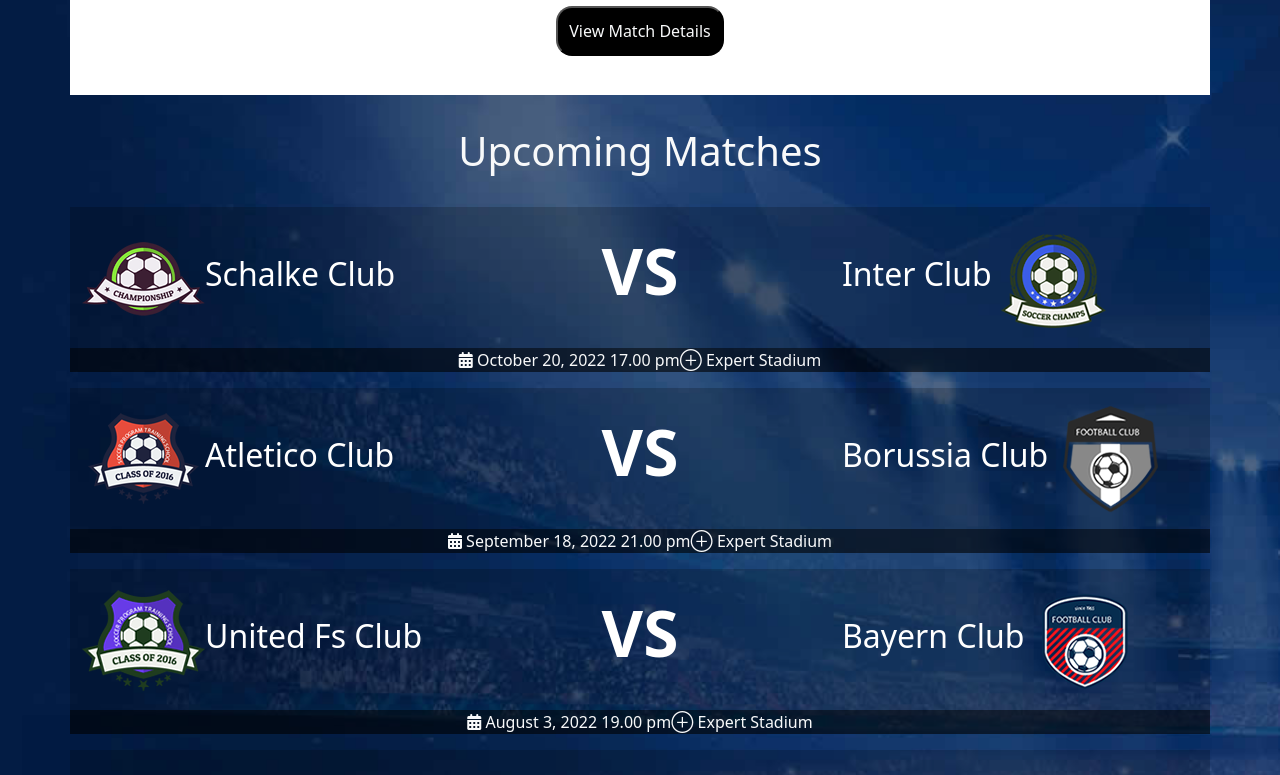
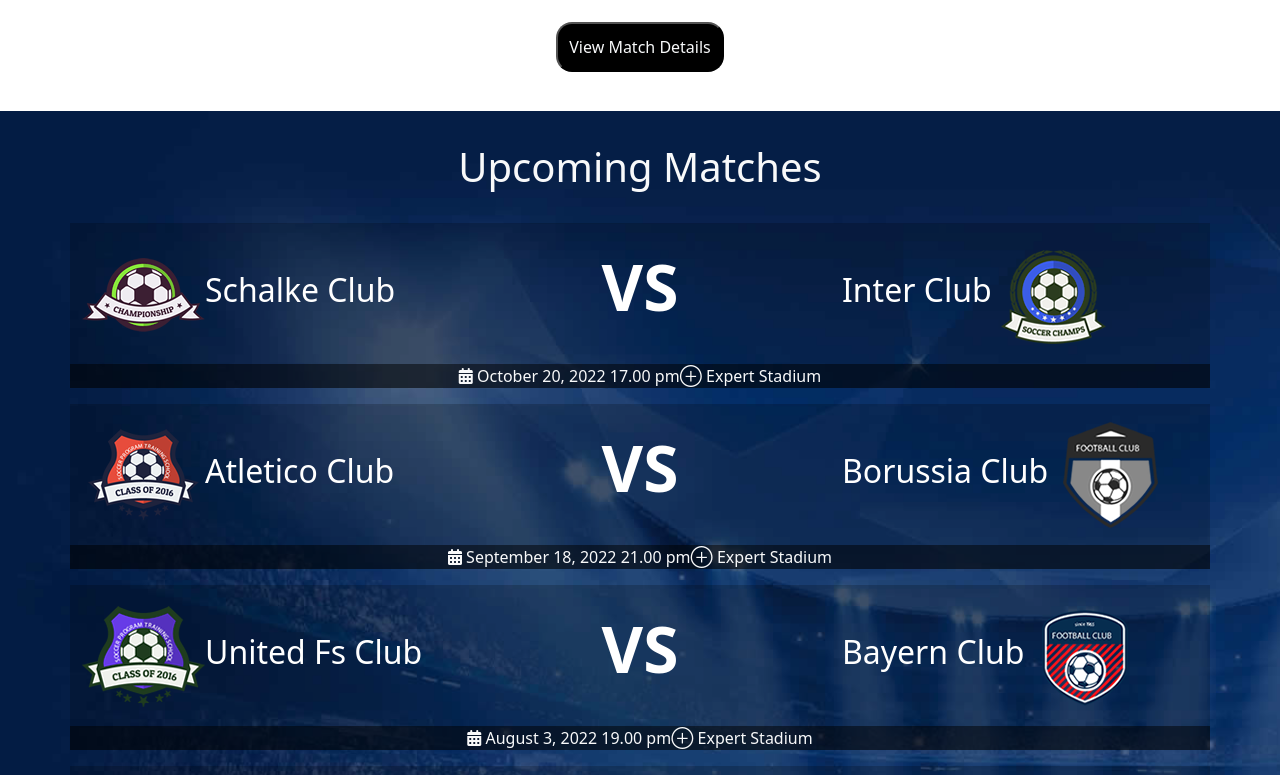
Before and after one commit to AlessioAbbati/proj-html-vuejs, a Vue app: page / in a window 1280 px wide. Shown: the part 825-1600 px from the top of the page. Built offline with nearby package versions, Linux system fonts and the light colour scheme.

Commit message:
mod match style

```diff
--- a/src/components/AppMain.vue
+++ b/src/components/AppMain.vue
@@ -187,7 +187,7 @@ export default {
 </script>
 
 <template>
-    <section class="matches">
+    <section class="matchDay">
         <div class="container">
             <app-match-day
                 v-for="match in this.matchDay"
@@ -195,6 +195,8 @@ export default {
                 :matchDay="match"
             />
         </div>
+    </section>
+    <section class="matches">
         <div class="container">
             <h1 class="text-center text-light">Upcoming Matches</h1>
             <app-matches
@@ -250,18 +252,21 @@ export default {
 </template>
 
 <style lang="scss" scoped>
+.matchDay {
+    margin-top: 1rem;
+}
 .matches {
     background-image: url('../assets/img/saha.jpg');
     background-size: cover;
     .container {
         h1 {
-            margin: 2rem 0;
+            padding-top: 2rem;
+            margin-bottom: 2rem;
         }
     }
 }
 .cards {
     background-image: url('../assets/img/player.jpg');
-
     h3 {
         color: white;
         margin-top: 2rem;
```
